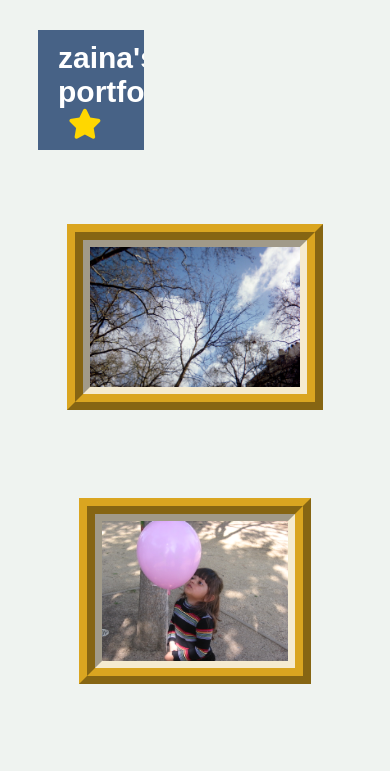
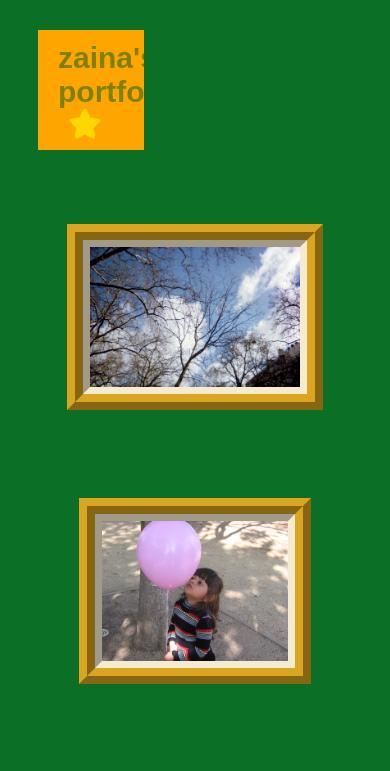
Before and after one commit to zainaazim/zainaazim.github.io, a plain HTML site: page index.html in a window 390 px wide. Shown: the top 771 px of the page. Drawn offline with Linux system fonts and the light colour scheme.

Commit message:
added media query

```diff
--- a/style.css
+++ b/style.css
@@ -105,3 +105,26 @@ div{
     margin-right: 200px;
     margin-top: -12px;
 }
+
+@media screen and (max-width: 500px){
+
+    h1{
+        font-family: sans-serif;
+        font-size: 30px;
+        background-color: orange;
+        color: olive;
+        padding-left: 20px;
+        padding-top: 11px;
+        padding-bottom: 11px;
+        margin-top: 30px;
+        margin-bottom: 30px;
+        margin-left: 30px;
+        margin-right: 238px;
+        overflow: auto
+    }
+
+    body{
+        background-color: #0b7025;
+        color: white;
+    }
+}
```
